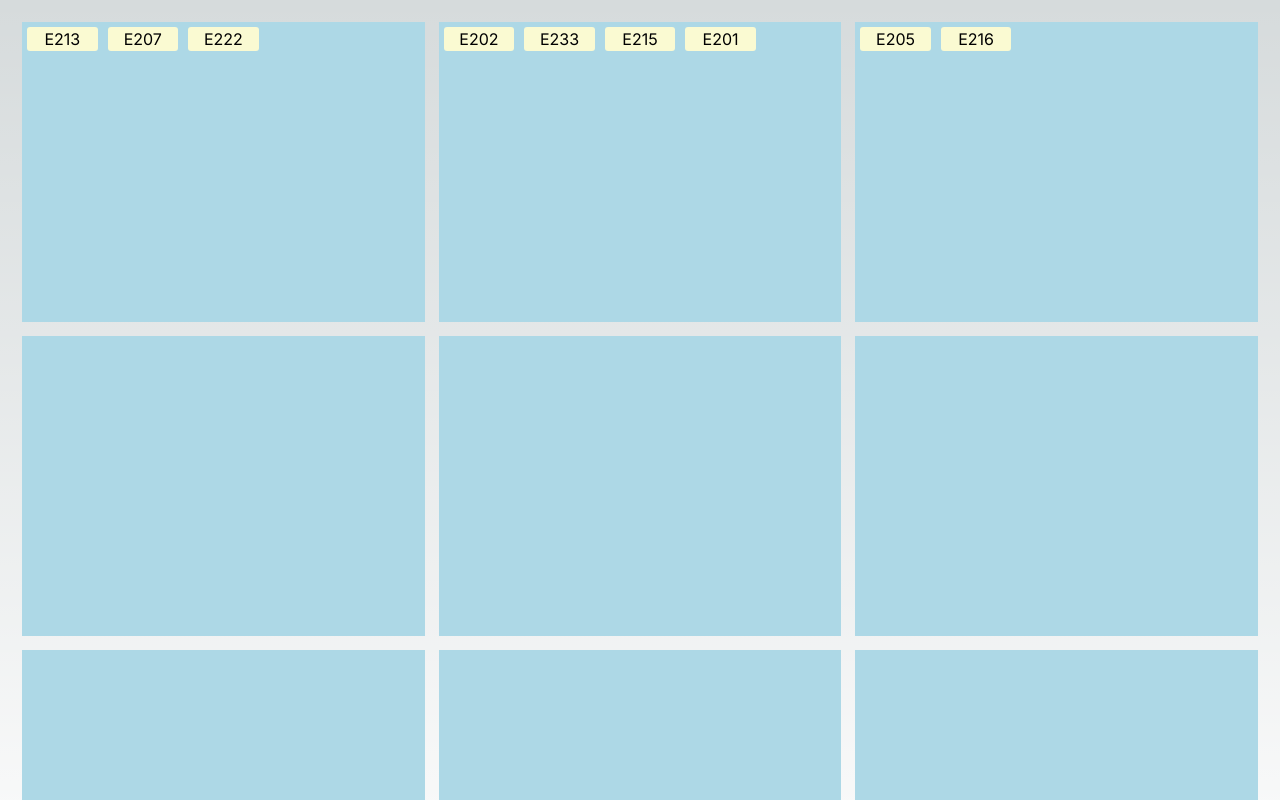
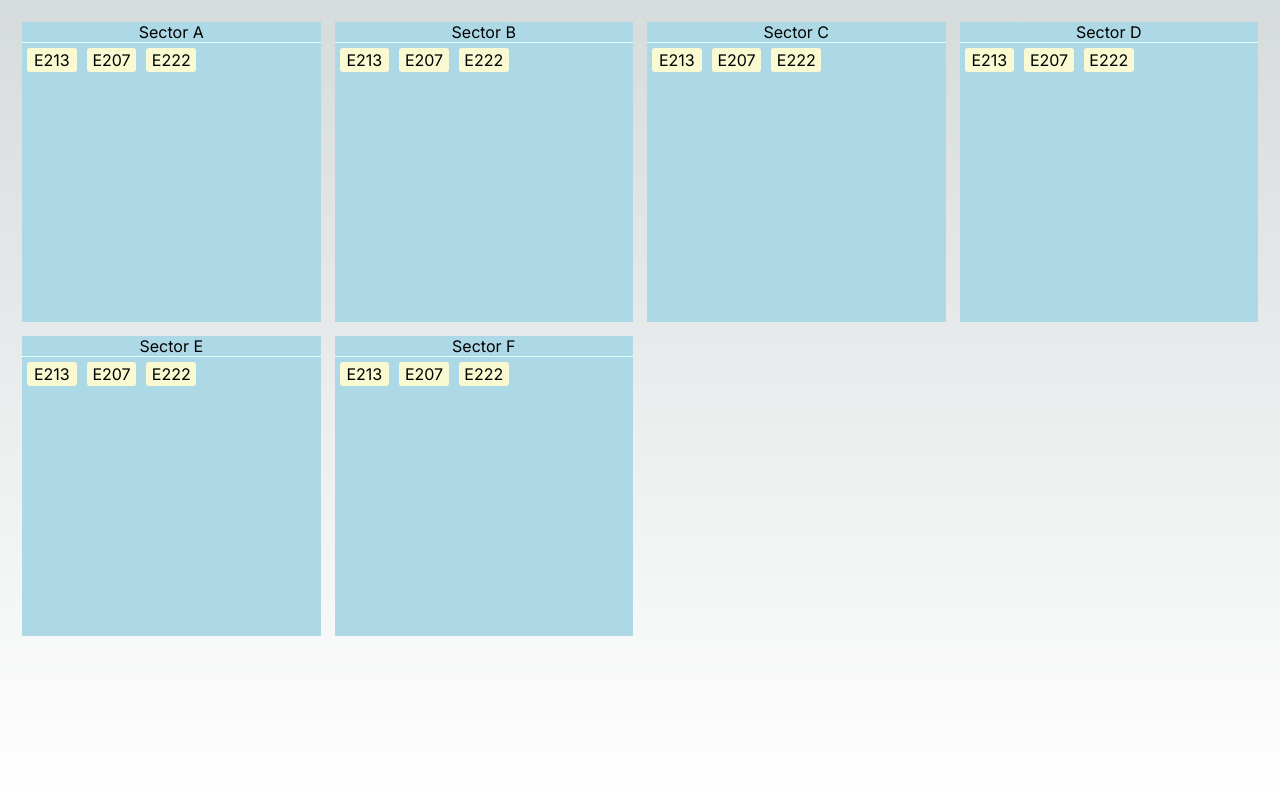
Before and after one commit to sfncook/fireapp-speech-recog, a Next.js app: page / in a window 1280 px wide. Shown: the top 800 px of the page. Built offline with nearby package versions, Linux system fonts and the light colour scheme.

Commit message:
sector data

```diff
--- a/components/Sector.js
+++ b/components/Sector.js
@@ -1,9 +1,10 @@
 import * as React from "react";
-import styles from '@/styles/GridItem.module.css'
+import styles from '@/styles/Sector.module.css'
 import WritingCanvas from "./WritingCanvas.js"
 import UnitsContainer from "@/components/UnitsContainer.js";
+import SectorTitle from "@/components/SectorTitle.js";
 
-export default function Sector({ units, submitWriting }) {
+export default function Sector({ sector, submitWriting }) {
 
   const [showCanvas, setShowCanvas] = React.useState(false)
 
@@ -17,8 +18,9 @@ export default function Sector({ units, submitWriting }) {
   }
 
   return (
-    <div className={styles.griditem} onClick={()=>setShowCanvas(true)}>
-      <UnitsContainer units={units}/>
+    <div className={styles.sector} onClick={()=>setShowCanvas(true)}>
+      <SectorTitle sector={sector}/>
+      <UnitsContainer units={sector.units}/>
       {
         showCanvas && <WritingCanvas onTimeout={onWritingTimeout} onImageData={onImageData}/>
       }
--- /dev/null
+++ b/components/SectorTitle.js
@@ -0,0 +1,10 @@
+import * as React from "react";
+import styles from '@/styles/Sector.module.css'
+
+export default function SectorTitle({ sector }) {
+  return (
+    <div className={styles.sectortitle}>
+      {sector.title}
+    </div>
+  );
+}
--- a/components/SectorsContainer.js
+++ b/components/SectorsContainer.js
@@ -1,19 +1,16 @@
 import * as React from "react";
 import Sector from "./Sector.js";
-import styles from '@/styles/GridContainer.module.css'
+import styles from '@/styles/SectorsContainer.module.css'
 
 export default function SectorsContainer({  }) {
   return (
-    <div className={styles.gridcontainer}>
-      <Sector units={["E213", "E207", "E222"]}/>
-      <Sector units={["E202", "E233", "E215","E201"]}/>
-      <Sector units={["E205","E216"]}/>
-      <Sector units={[]}/>
-      <Sector units={[]}/>
-      <Sector units={[]}/>
-      <Sector units={[]}/>
-      <Sector units={[]}/>
-      <Sector units={[]}/>
+    <div className={styles.sectorscontainer}>
+      <Sector sector={{title:"Sector A", units:["E213", "E207", "E222"]}}/>
+      <Sector sector={{title:"Sector B", units:["E213", "E207", "E222"]}}/>
+      <Sector sector={{title:"Sector C", units:["E213", "E207", "E222"]}}/>
+      <Sector sector={{title:"Sector D", units:["E213", "E207", "E222"]}}/>
+      <Sector sector={{title:"Sector E", units:["E213", "E207", "E222"]}}/>
+      <Sector sector={{title:"Sector F", units:["E213", "E207", "E222"]}}/>
     </div>
   );
 }
--- a/styles/GridContainer.module.css
+++ /dev/null
@@ -1,9 +0,0 @@
-.gridcontainer {
-  display: grid;
-  grid-template-columns: repeat(3, 1fr);
-  grid-gap: 10px;
-  width: 100%; /* Adjusted width to fill available space */
-  /*max-width: 600px; !* Added a max-width for better responsiveness *!*/
-  padding: 20px; /* Added padding for spacing */
-  box-sizing: border-box; /* Include padding in width calculation */
-}
--- a/styles/GridItem.module.css
+++ b/styles/Sector.module.css
@@ -1,4 +1,4 @@
-.griditem {
+.sector {
   position: relative;
   background-color: lightblue;
   margin: 2px;
@@ -6,5 +6,10 @@
 
   display: flex;
   flex-direction: column;
-  justify-content: space-between;
+  justify-content: flex-start;
 }
+
+.sectortitle {
+  text-align: center;
+  border-bottom: 1px solid lightcyan;
+}
--- /dev/null
+++ b/styles/SectorsContainer.module.css
@@ -0,0 +1,8 @@
+.sectorscontainer {
+  display: grid;
+  grid-template-columns: repeat(4, 1fr);
+  grid-gap: 10px;
+  width: 100%;
+  padding: 20px;
+  box-sizing: border-box;
+}
```
